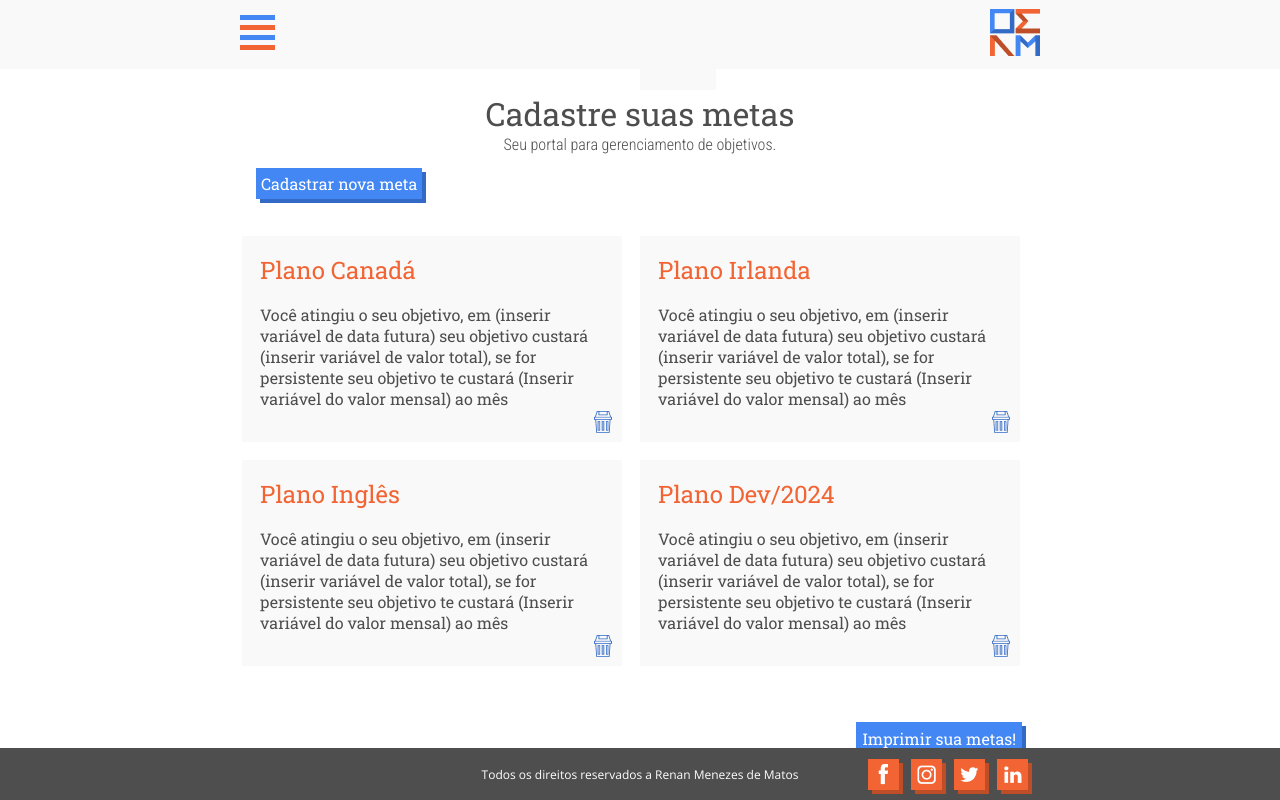
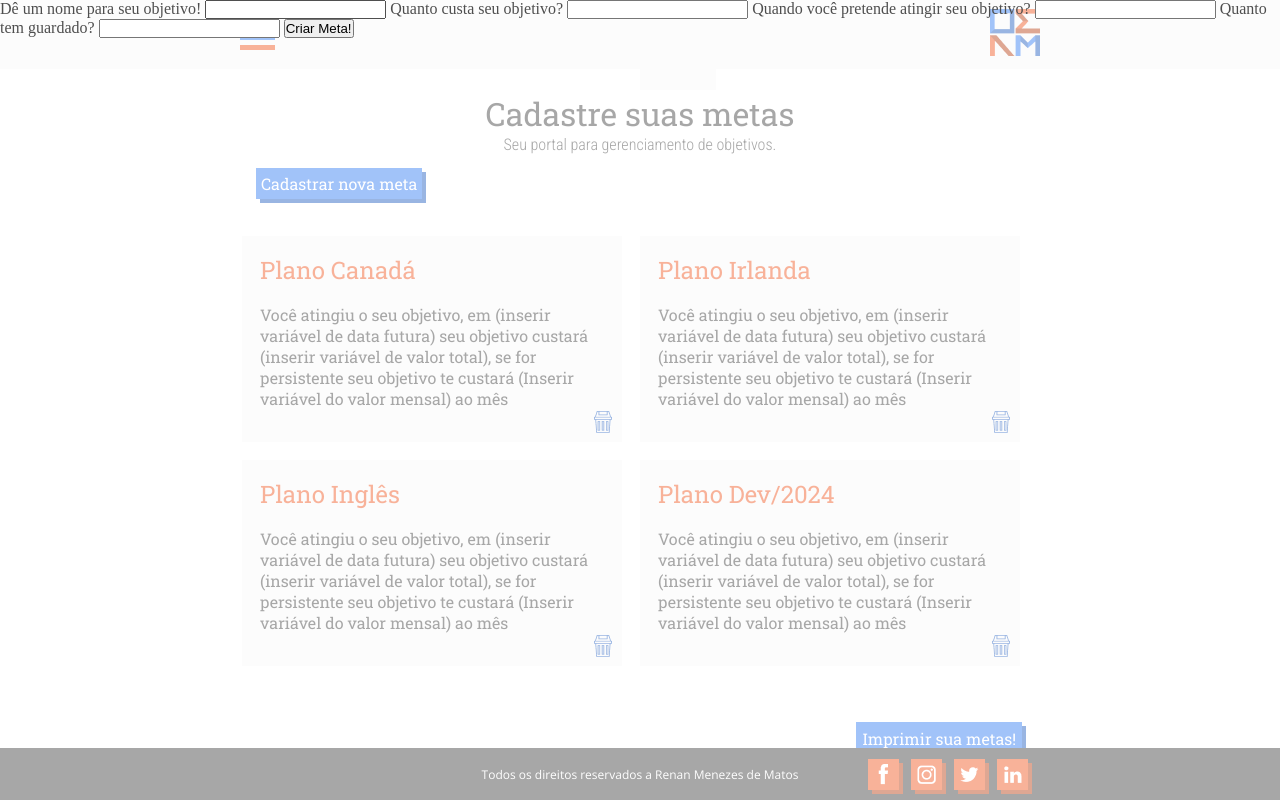
Before and after one commit to RenanMenezesdeMatos/projeto-metas, a plain HTML site: page index.html in a window 1280 px wide. Drawn offline with nearby package versions, Linux system fonts and the light colour scheme.

Commit message:
Inicio da criação do forms
Criado o HTML do forms area

```diff
--- a/index.html
+++ b/index.html
@@ -13,6 +13,9 @@
 
 </head>
 <body>
+
+
+
 
     <header>
 
@@ -135,4 +138,26 @@
     </footer>
 
 </body>
+
+<div id="content-forms">
+    <div id="forms-area">
+
+        <label for="objective-name">Dê um nome para seu objetivo!</label>
+        <input type="text" name="objective-name" id="objective-name">
+
+        <label for="objective-cost">Quanto custa seu objetivo?</label>
+        <input type="text" name="objective-cost" id="objective-cost">
+
+        <label for="objective-time">Quando você pretende atingir seu objetivo?</label>
+        <input type="text" name="objective-time" id="objective-time">
+
+        <label for="objective-savings">Quanto tem guardado?</label>
+        <input type="text" name="objective-savings" id="objective-savings">
+
+        <input type="button" value="Criar Meta!">
+
+    </div>
+</div>
+
+
 </html>
--- a/style.css
+++ b/style.css
@@ -260,7 +260,8 @@ footer{
 
     /*Fim da config social media*/
 
-/*Criação de menu hamburger*/
+/*------------------------------CRIAÇÃO DO MENU SANDWIC----------------------------------*/
+
 
 #menu-burger{
     position: relative;
@@ -300,4 +301,16 @@ footer{
     background-color: var(--ligth-orange);
 }
 
-/*Fim da criação de menu hamburger*/
+/*------------------------------CRIAÇÃO DA ÁREA DE FORMULÁRIOS----------------------------------*/
+
+#content-forms{
+    top: 0px;
+    position: absolute;
+    width: 100vw;
+    height: 100vh;
+    background-color: #ffffff80;
+}
+
+#forms-area{
+    width: ;
+}
```
